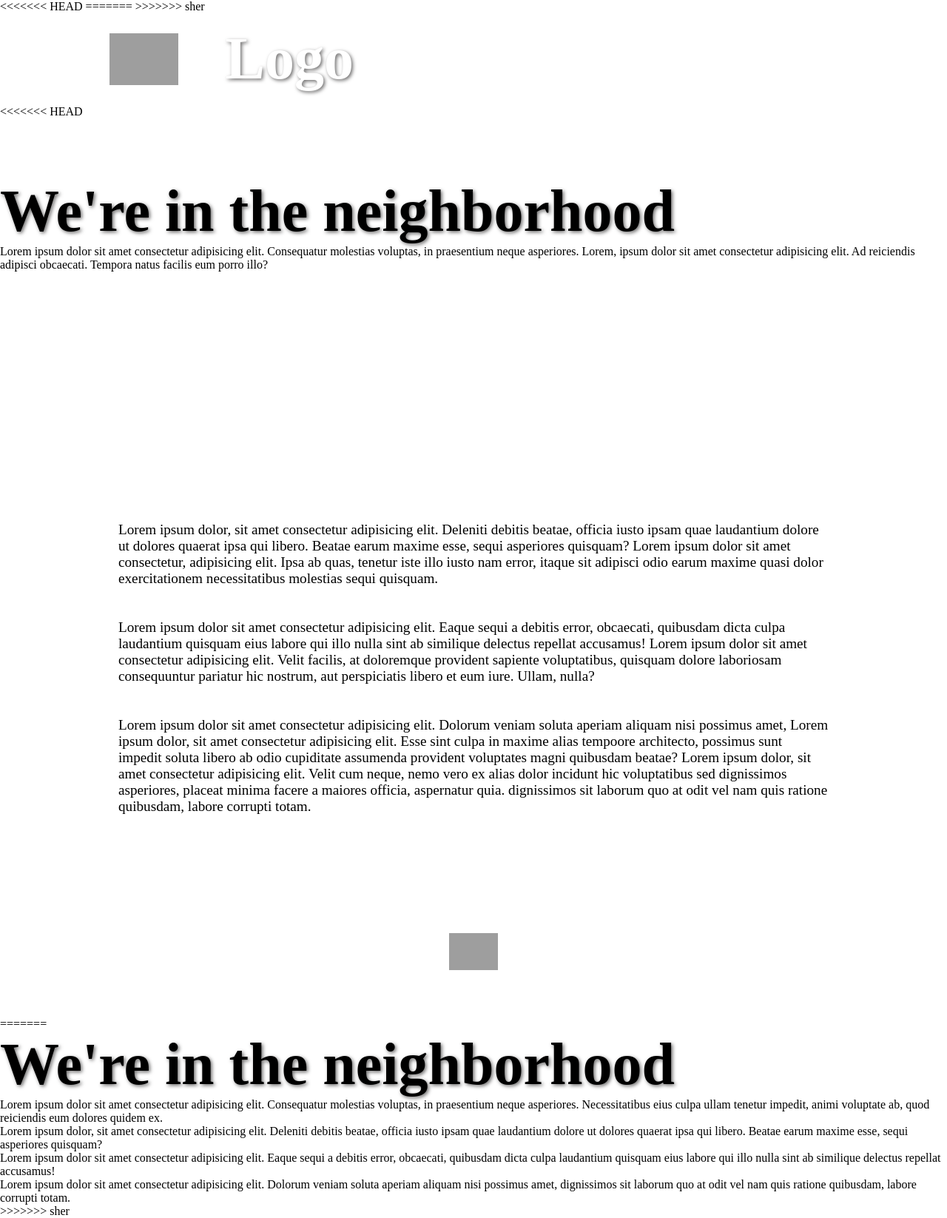
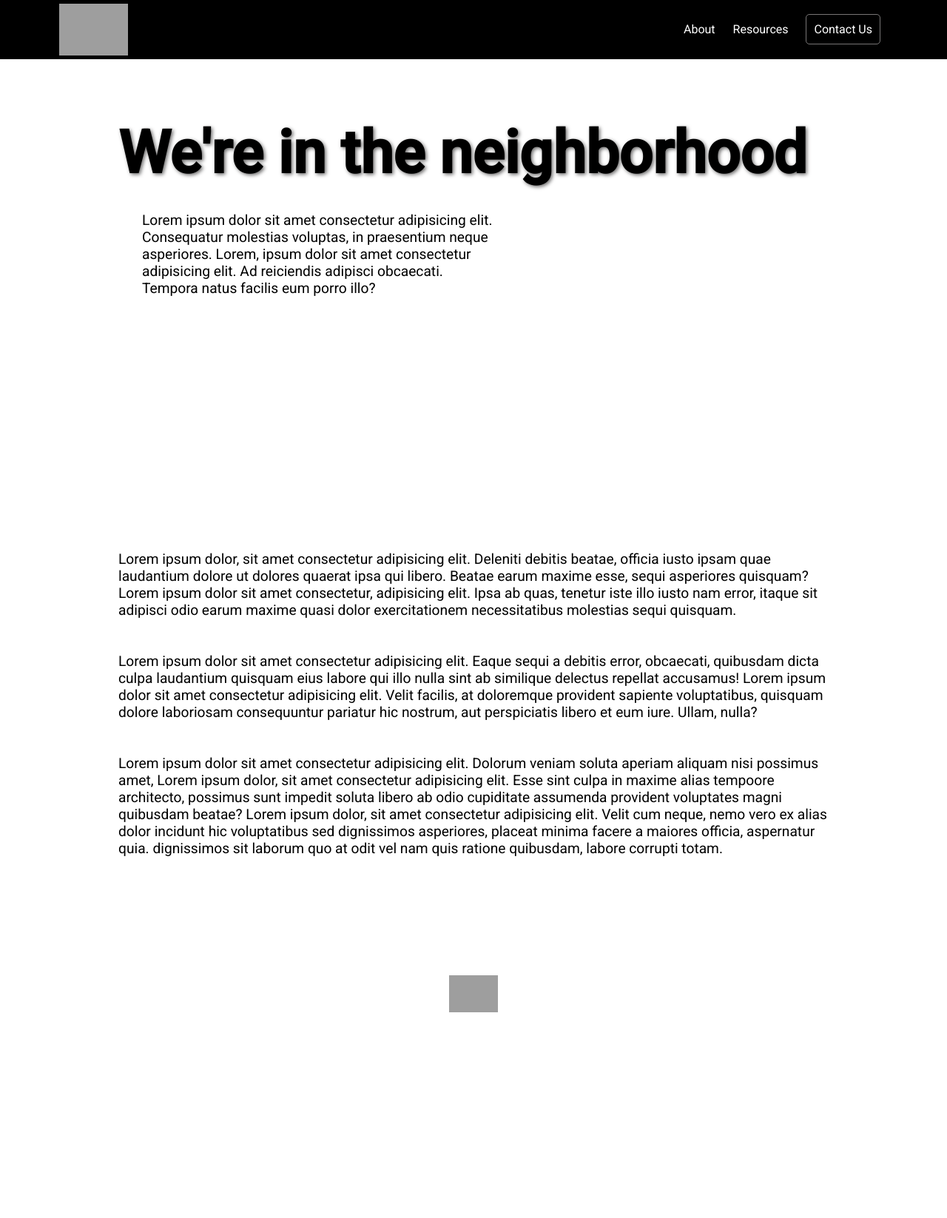
Before and after one commit to hnkingsolver/InTheNeighborhood, a Django app: template inTheNeighborhood/itn/templates/index.html in a window 1280 px wide. Shown: the whole page at 74% size. After the commit the page ends 1368 px from the top, so only its background shows below. Run offline with Django 3.2, Linux system fonts and the light colour scheme; the template is opened without the code that fills it, so the values that code supplies are empty; parts of the project's set-up code (start-up, migrations or seed data) failed here and were passed over; grey boxes are pictures that could not be loaded.

Commit message:
whatever

```diff
--- a/inTheNeighborhood/itn/static/css/style.css
+++ b/inTheNeighborhood/itn/static/css/style.css
@@ -1,20 +1,14 @@
 *{
     margin: 0;
     padding: 0;
-<<<<<<< HEAD
     font-family: 'roboto';
-=======
->>>>>>> sher
 }
 
 nav{
     display: flex;
     align-items: center;
-<<<<<<< HEAD
     justify-content: space-between;
     padding: 0.3rem 5rem;
-=======
->>>>>>> sher
     background-color: black;
     color: white;
     text-decoration: none;
@@ -27,7 +21,6 @@ nav ul li{
     align-items: flex-end;
 }
 
-<<<<<<< HEAD
 main{
     margin: 0rem 10rem;
 }
@@ -44,14 +37,11 @@ footer{
     margin: 10rem 0 4rem 0;
 }
 
-=======
->>>>>>> sher
 .contact{
     padding: 10px;
     border: 1px solid rgba(187, 185, 185, 0.637);
     border-radius: 5px;
 }
-<<<<<<< HEAD
 
 .first-paragraph{
     width: 30rem;
@@ -77,5 +67,3 @@ footer{
 #first-main{
     margin: 5rem 0 0 0;
 }
-=======
->>>>>>> sher
--- a/inTheNeighborhood/itn/templates/index.html
+++ b/inTheNeighborhood/itn/templates/index.html
@@ -5,19 +5,12 @@
     <meta name="viewport" content="width=device-width, initial-scale=1.0">
     {% load static %}
     <link rel="stylesheet" href="{% static 'css/style.css' %}">
-<<<<<<< HEAD
     <link href="https://fonts.googleapis.com/css2?family=Lobster&family=Open+Sans:wght@300;400&family=Roboto:wght@300;400;500&display=swap" rel="stylesheet">
-=======
->>>>>>> sher
     <title>Document</title>
 </head>
 <body>
     <nav>
-<<<<<<< HEAD
         <img class="logo" src="https://cdn.discordapp.com/attachments/732072476225437703/736356423440531566/logo3.png" alt="In the neighborhood">
-=======
-        <h1>Logo</h1>
->>>>>>> sher
         <div class="nav links">
             <ul>
                 <li>About</li>
@@ -28,7 +21,6 @@
     </nav>
 
     <main>
-<<<<<<< HEAD
         <div id="first-main">
             <h1>We're in the neighborhood</h1>
             <div class="first-paragraph">
@@ -50,15 +42,6 @@
     <footer>
         <img src="https://cdn.discordapp.com/attachments/732072476225437703/736360626313625611/Logo_No_Text.png" alt="itn" style="height: 50px;">
     </footer>
-=======
-        <h1>We're in the neighborhood</h1>
-
-        <p>Lorem ipsum dolor sit amet consectetur adipisicing elit. Consequatur molestias voluptas, in praesentium neque asperiores. Necessitatibus eius culpa ullam tenetur impedit, animi voluptate ab, quod reiciendis eum dolores quidem ex.</p>
-        <p>Lorem ipsum dolor, sit amet consectetur adipisicing elit. Deleniti debitis beatae, officia iusto ipsam quae laudantium dolore ut dolores quaerat ipsa qui libero. Beatae earum maxime esse, sequi asperiores quisquam?</p>
-        <p>Lorem ipsum dolor sit amet consectetur adipisicing elit. Eaque sequi a debitis error, obcaecati, quibusdam dicta culpa laudantium quisquam eius labore qui illo nulla sint ab similique delectus repellat accusamus!</p>
-        <p>Lorem ipsum dolor sit amet consectetur adipisicing elit. Dolorum veniam soluta aperiam aliquam nisi possimus amet, dignissimos sit laborum quo at odit vel nam quis ratione quibusdam, labore corrupti totam.</p>
-    </main>
->>>>>>> sher
 
 
 </body>
--- a/inTheNeighborhood/itn/views.py
+++ b/inTheNeighborhood/itn/views.py
@@ -11,4 +11,4 @@ def index(request):
 >>>>>>> hannah
 =======
     return render(request, "resources.html")
->>>>>>> sher
+>>>>>>>
```
